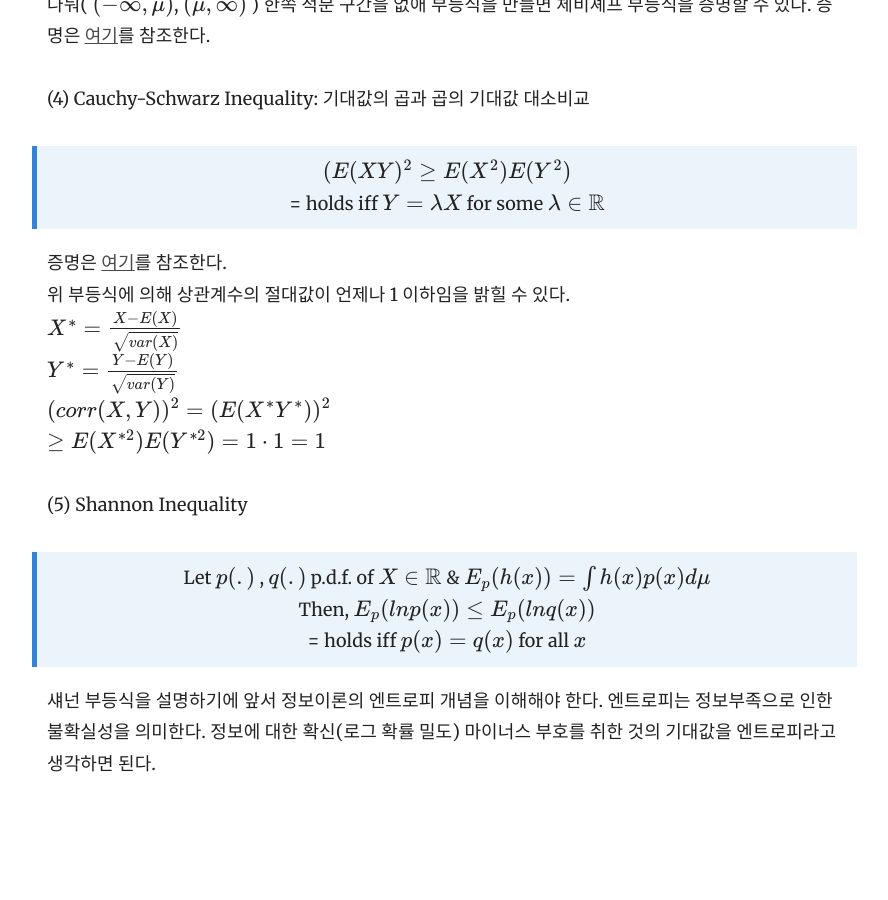
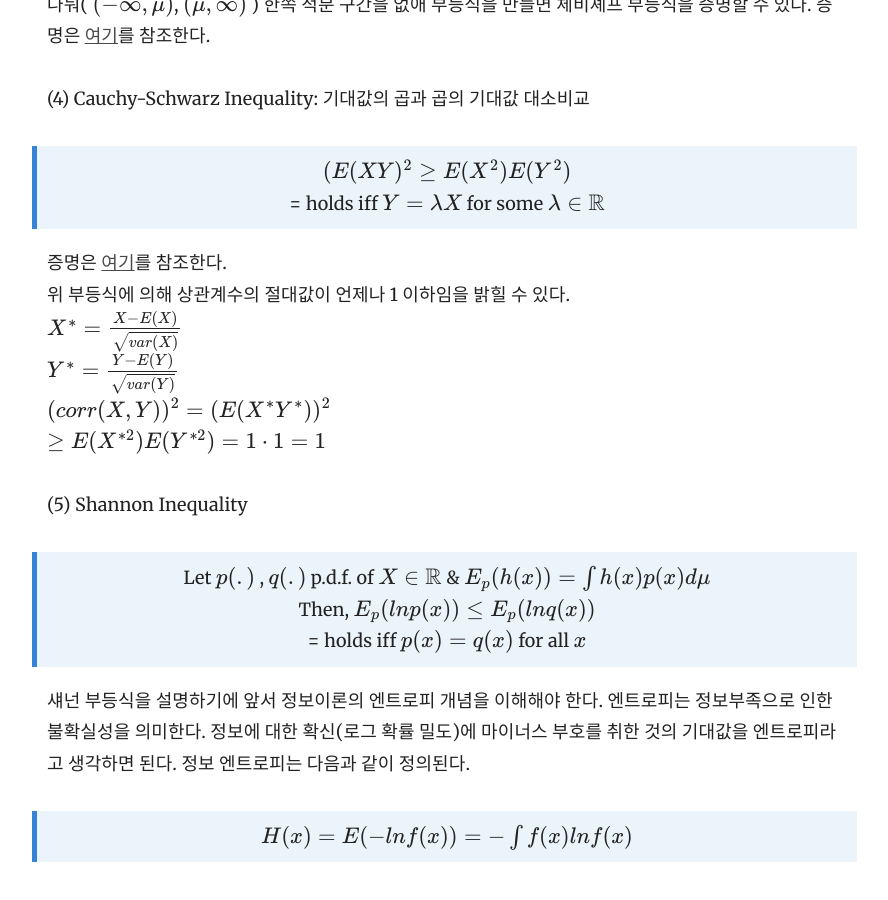
Before and after one commit to yrk3434/yrk3434.github.io, a Jekyll site: the page built from _docs/Theory/Mathematical Statistics.md, in a window 1280 px wide and 900 px high, scrolled down 5885 px. Shown: the whole window, without its empty margins (343-1231 px from the left). Built offline with Jekyll 4.4.1, drawn with Linux system fonts in a browser that asks for light colours; formulas are drawn with MathJax 3; before the commit the page ends 6716 px from its top, so only the background shows below that.

Commit message:
Update Mathematical Statistics.md

```diff
--- a/_docs/Theory/Mathematical Statistics.md
+++ b/_docs/Theory/Mathematical Statistics.md
@@ -165,4 +165,6 @@ $ \geq E( X^{ *2 } ) E( Y^{ *2 } )  = 1 \cdot 1 = 1 $
 > <center> Then, $ E_p( ln p(x) ) \leq E_p( ln q(x)) $ <center/>
 > <center> = holds iff $ p(x) = q(x) $ for all $ x $ <center/>
 
-섀넌 부등식을 설명하기에 앞서 정보이론의 엔트로피 개념을 이해해야 한다. 엔트로피는 정보부족으로 인한 불확실성을 의미한다. 정보에 대한 확신(로그 확률 밀도) 마이너스 부호를 취한 것의 기대값을 엔트로피라고 생각하면 된다.
+섀넌 부등식을 설명하기에 앞서 정보이론의 엔트로피 개념을 이해해야 한다. 엔트로피는 정보부족으로 인한 불확실성을 의미한다. 정보에 대한 확신(로그 확률 밀도)에 마이너스 부호를 취한 것의 기대값을 엔트로피라고 생각하면 된다.
+정보 엔트로피는 다음과 같이 정의된다.
+> <center> $ H(x) = E( - ln f(x) ) = - \int f(x) ln f(x) $  <center/>
```
